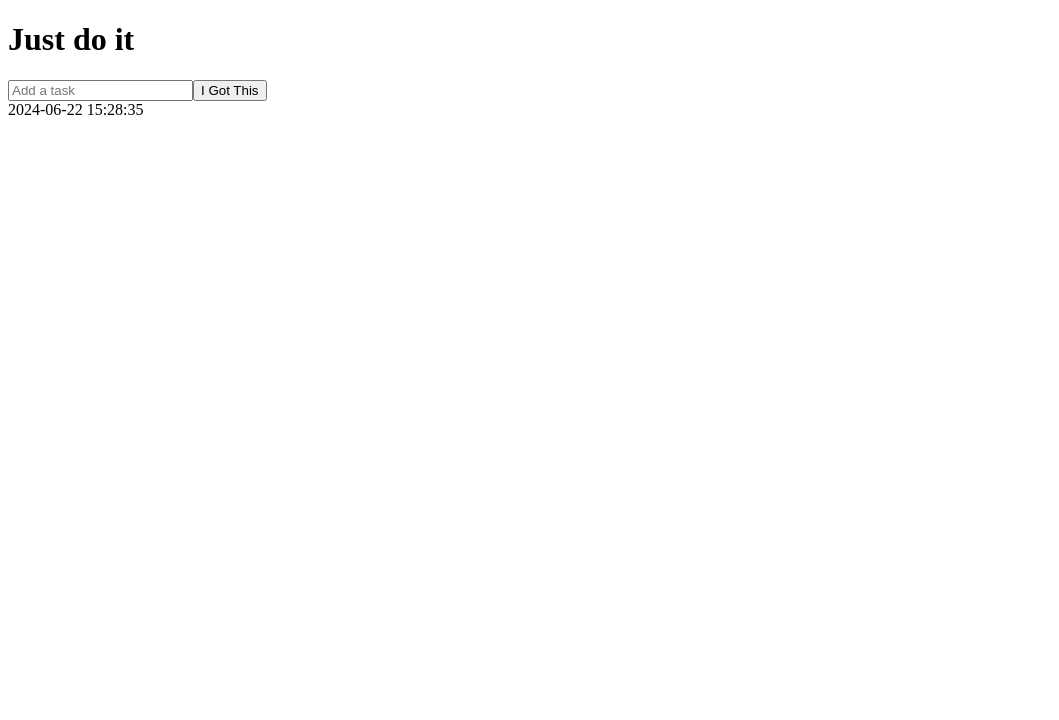
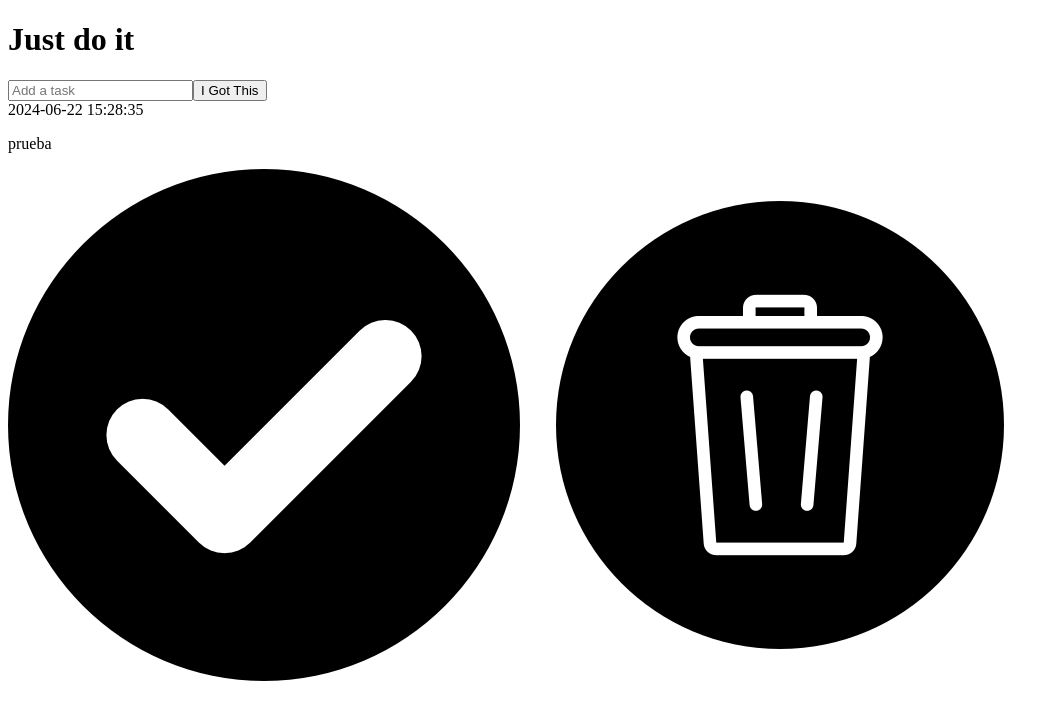
Before and after one commit to KevinnNeira/toDoList, a plain HTML site: page index.html in a window 1280 px wide. Shown: the whole page, without its empty margins (0-1059 px from the left). Drawn offline with Linux system fonts and the light colour scheme.

Commit message:
feat: :sparkles: Se termino de agregar la informacion respectiva de la lista de tareas
Hace falta agregarle el estilo a cada uno de los elementos

```diff
--- a/index.html
+++ b/index.html
@@ -33,6 +33,10 @@
             setInterval(updateDateTime, 1000);
             updateDateTime(); // Initial call to display date and time immediately
         </script>
-
+    <div class="list__homework">
+        <p id="homework">prueba</p>
+        <img id="icon__Check" src="storage/img/garrapata.png">
+        <img id="icon__Delete" src="storage/img/eliminar.png">
+    </div>
 </body>
 </html>
```
Also changed, not shown: storage/img/eliminar.png (added), storage/img/garrapata.png (added).
